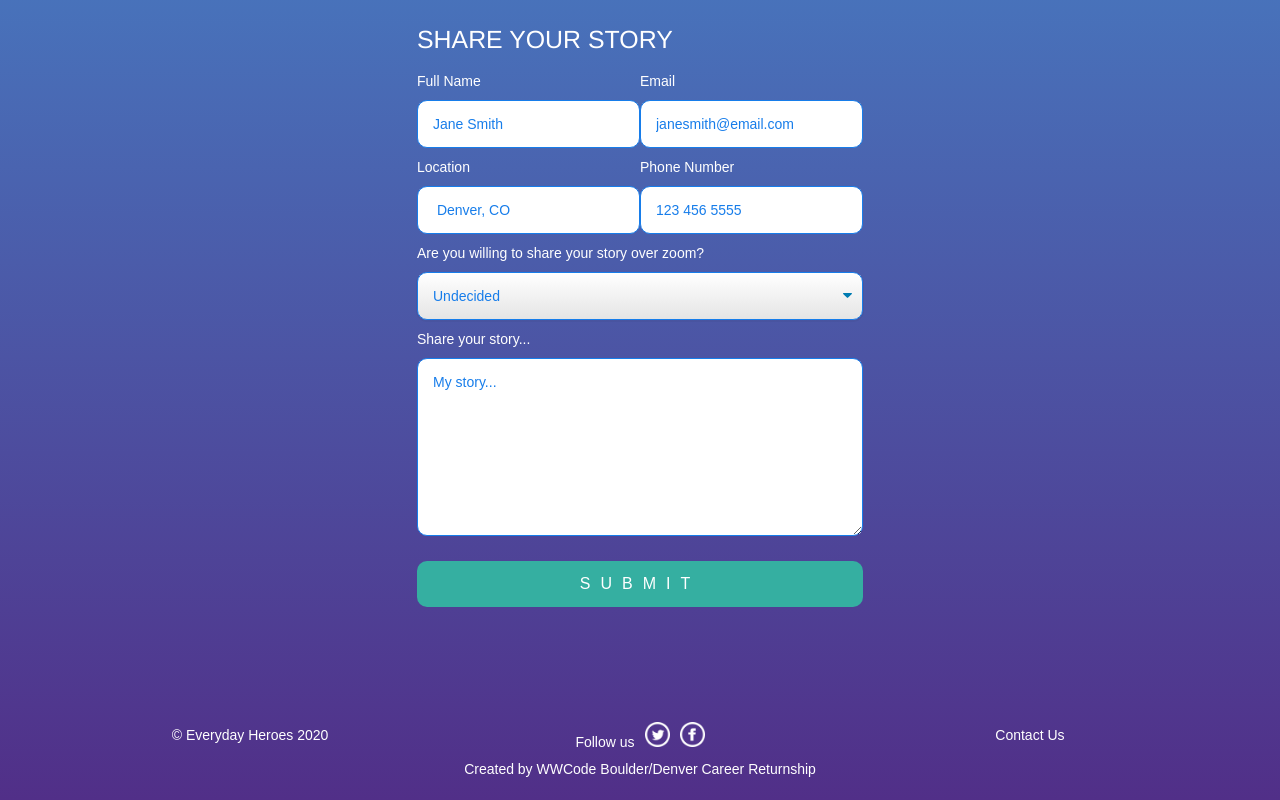
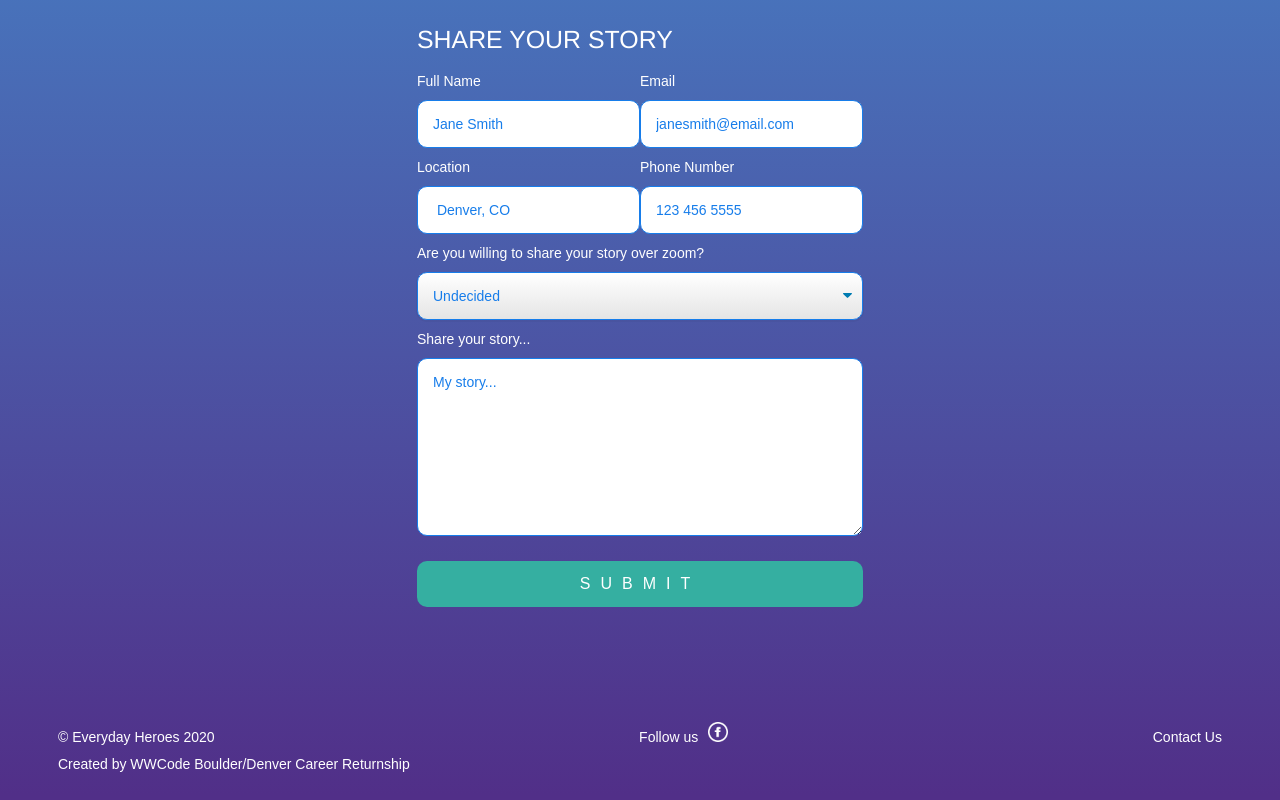
Before and after one commit to women-who-software/returnship-everydayheroes, a Gatsby site: page / in a window 1280 px wide. Shown: the part 706-1506 px from the top of the page. Built offline with nearby package versions, Linux system fonts and the light colour scheme; Gatsby itself is replaced by a stand-in of ours.

Commit message:
fixed spacing in footer & added link to our website

```diff
--- a/src/components/footer.js
+++ b/src/components/footer.js
@@ -11,24 +11,17 @@ const Footer = () =>{
             <div className={footerStyles.row}>
                 <div className={footerStyles.left_foot, footerStyles.column}>© Everyday Heroes 2020</div>
                     <div className={footerStyles.center_foot, footerStyles.column}> Follow us
-                    <Link to="https://www.twitter.com" target="_blank">
-                    <img className={footerStyles.img_sm_logo}
-                        src={TwitterImg}
-                        alt="twitter"/>
-                    </Link>
-
-                    <Link to="https://www.facebook.com/groups/covid19everydayheroes" target="_blank">
-                    <img className={footerStyles.img_sm_logo}
-                        src={FacebookImg}
-                        alt="facebook"/>
-                    </Link>
-
+                        <Link to="https://www.facebook.com/groups/covid19everydayheroes" target="_blank">
+                        <img className={footerStyles.img_sm_logo}
+                            src={FacebookImg}
+                            alt="facebook"/>
+                        </Link>
                     </div>
                 <div className={footerStyles.right_foot, footerStyles.column}>
                     <a href="mailto:cv19eh@gmail.com">Contact Us</a>
                 </div>
             </div>
-            <div className={footerStyles.created}>
+            <div className={footerStyles.createdBy}>
                 <a href="https://career-returnship.netlify.app/" target="_blank">Created by WWCode Boulder/Denver Career Returnship</a>
             </div>
         </footer>
--- a/src/components/footer.module.scss
+++ b/src/components/footer.module.scss
@@ -9,19 +9,16 @@
 .row {
     display: flex;
     justify-content: space-between;
+    align-items: baseline;
   }
-
-.column {
-    width: 33%;
-    text-align: center;
-}
 
 .img_sm_logo {
     margin-bottom: 0 !important;
     margin-left: 10px !important;
-    width: 25px;
-    height: 25px;
+    width: 20px;
+    height: 20px;
 }
+
 
 // When max-width is max 750, then footer options will stack :D
 @media (max-width: 750px) {
@@ -34,8 +31,3 @@
     }
 
   }
-
-.created {
-    text-align: center;
-    padding-top: 0 !important;
-}
```
